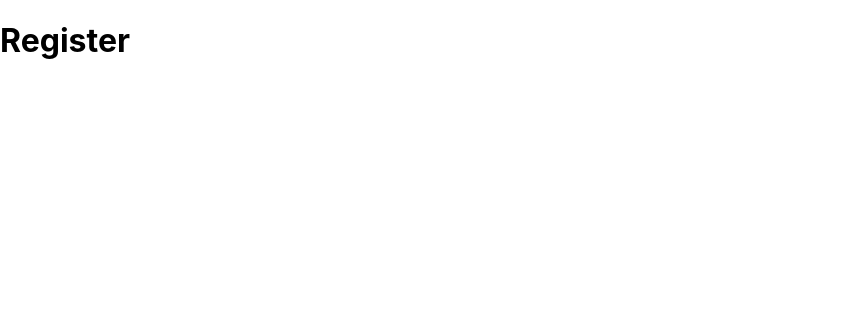
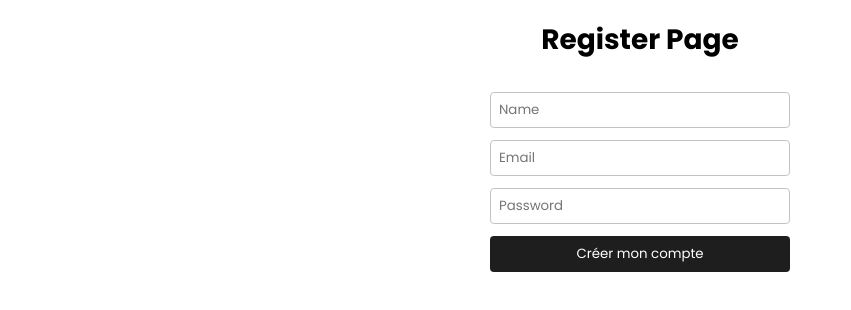
Before and after one commit to fanasinany/todo, a React (Create React App) app in the folder client/: page /register in a window 1280 px wide. Shown: the top 310 px of the page, without its empty margins (0-851 px from the left). Built offline with nearby package versions, Linux system fonts and the light colour scheme.

Commit message:
add style for registration page

```diff
--- a/client/package.json
+++ b/client/package.json
@@ -10,10 +10,12 @@
     "@types/node": "^16.18.25",
     "@types/react": "^18.2.0",
     "@types/react-dom": "^18.2.1",
+    "axios": "^1.4.0",
     "react": "^18.2.0",
     "react-dom": "^18.2.0",
     "react-router-dom": "^6.11.0",
     "react-scripts": "5.0.1",
+    "sass": "^1.62.1",
     "typescript": "^4.9.5",
     "web-vitals": "^2.1.4"
   },
--- /dev/null
+++ b/client/src/components/Input/Input.scss
@@ -0,0 +1,16 @@
+@import "../../styles/variables";
+
+.input-wrapper {
+    input {
+        width: 100%;
+        height: 36px;
+        border-radius: 4px;
+        border: 1px solid $border-color;
+        padding: 2px 8px;
+        box-sizing: border-box;
+        &:focus {
+            outline: none;
+            border-color: $input-border-focus;
+        }
+    }
+}
--- /dev/null
+++ b/client/src/components/Input/index.tsx
@@ -0,0 +1,16 @@
+import React, { FC, InputHTMLAttributes } from 'react'
+import "./Input.scss"
+
+interface InputProps extends InputHTMLAttributes<HTMLInputElement> {
+  name: string;
+}
+
+const Input:FC<InputProps> = ({name, ...rest}) => {
+  return (
+    <div className='input-wrapper'>
+      <input {...rest}/>
+    </div>
+  )
+}
+
+export default Input;
--- a/client/src/index.css
+++ /dev/null
@@ -1,13 +0,0 @@
-body {
-  margin: 0;
-  font-family: -apple-system, BlinkMacSystemFont, 'Segoe UI', 'Roboto', 'Oxygen',
-    'Ubuntu', 'Cantarell', 'Fira Sans', 'Droid Sans', 'Helvetica Neue',
-    sans-serif;
-  -webkit-font-smoothing: antialiased;
-  -moz-osx-font-smoothing: grayscale;
-}
-
-code {
-  font-family: source-code-pro, Menlo, Monaco, Consolas, 'Courier New',
-    monospace;
-}
--- /dev/null
+++ b/client/src/index.scss
@@ -0,0 +1,18 @@
+@import url('https://fonts.googleapis.com/css2?family=Poppins:ital,wght@0,100;0,200;0,300;0,400;0,500;0,600;0,700;0,800;0,900;1,100;1,200;1,300;1,400;1,500;1,600;1,700;1,800;1,900&display=swap');
+body {
+  margin: 0;
+  font-family: "Poppins", -apple-system, BlinkMacSystemFont, "Segoe UI", "Oxygen", "Ubuntu", "Cantarell", "Fira Sans",
+    "Droid Sans", "Helvetica Neue", sans-serif;
+  -webkit-font-smoothing: antialiased;
+  -moz-osx-font-smoothing: grayscale;
+  font-size: 14px;
+}
+
+code {
+  font-family: source-code-pro, Menlo, Monaco, Consolas, "Courier New", monospace;
+}
+
+input,
+button {
+  font-family: "Poppins";
+}
--- a/client/src/index.tsx
+++ b/client/src/index.tsx
@@ -1,6 +1,6 @@
 import React from 'react';
 import ReactDOM from 'react-dom/client';
-import './index.css';
+import './index.scss';
 import App from './App';
 import reportWebVitals from './reportWebVitals';
 
--- /dev/null
+++ b/client/src/pages/Register/Register.scss
@@ -0,0 +1,49 @@
+@import "../../styles/variables";
+
+.Register {
+    margin: 0 auto;
+    max-width: 300px;
+    h1 {
+        text-align: center;
+    }
+    form {
+        display: flex;
+        flex-direction: column;
+
+        & > * {
+            margin-top: 12px;
+        }
+
+        button {
+            background-color: $bg-dark;
+            color: white;
+            border: none;
+            height: 36px;
+            border-radius: 4px;
+        }
+    }
+
+    .already-have-account {
+        text-align: center;
+        color: gray;
+        a {
+            font-weight: 600;
+            color: $bg-dark;
+        }
+    }
+
+    .notif-register {
+        background-color: $bg-succes;
+        color: white;
+        text-align: center;
+        height: 36px;
+        border-radius: 4px;
+        font-size: 12px;
+        line-height:36px;
+        box-shadow: rgba(0, 0, 0, 0.24) 0px 3px 8px;
+        a{
+            color: inherit;
+            font-weight: 500;
+        }
+    }
+}
--- a/client/src/pages/Register/index.tsx
+++ b/client/src/pages/Register/index.tsx
@@ -1,9 +1,41 @@
-import React from "react";
+import React, { useState } from "react";
+import "./Register.scss";
+import axios from "axios";
+import Input from "../../components/Input";
+import { Link } from "react-router-dom";
 
 const Register = () => {
+    const [name, setName] = useState("");
+    const [email, setEmail] = useState("");
+    const [password, setPassword] = useState("");
+    const [register, setRegister] = useState(false);
+    const [error, setError] = useState(false)
+
+    const handleSubmit = (e: React.FormEvent<HTMLFormElement> | React.MouseEvent<HTMLButtonElement, MouseEvent>) => {
+        e.preventDefault();
+        axios.post(`${process.env.REACT_APP_API_ENDPOINT}register`, { name, email, password })
+            .then(() => {
+                setRegister(true)
+            })
+            .catch((error) => {
+                setError(true)
+            })
+    }
     return (
-        <div>
-            <h1>Register</h1>
+        <div className="Register">
+            <h1>Register Page</h1>
+            <form onSubmit={(e) => handleSubmit(e)}>
+                {register && (
+                    <p className="notif-register">Compte crée avec succes! <Link to="/">Connectez-vous</Link></p>
+                )}
+                <Input name="name" type="text" value={name} onChange={(e) => setName(e.target.value)} placeholder="Name" />
+                <Input name="email" type="email" value={email} onChange={(e) => setEmail(e.target.value)} placeholder="Email" />
+                <Input name="password" type="password" value={password} onChange={(e) => setPassword(e.target.value)} placeholder="Password" />
+                <button type="submit" onClick={(e) => handleSubmit(e)}>Créer mon compte</button>
+            </form>
+            {error && (
+                <p className="already-have-account">Vous avez déja un compte liée à cette email. <Link to="/">Connectez-vous!</Link></p>
+            )}
         </div>
     );
 };
--- /dev/null
+++ b/client/src/styles/_variables.scss
@@ -0,0 +1,4 @@
+$border-color: #c3c3c3;
+$input-border-focus: #5a5a5a;
+$bg-dark: #1e1e1e;
+$bg-succes: #429b47;
```
Also changed, not shown: 2 other files (tests, documents, lock files or other folders).
